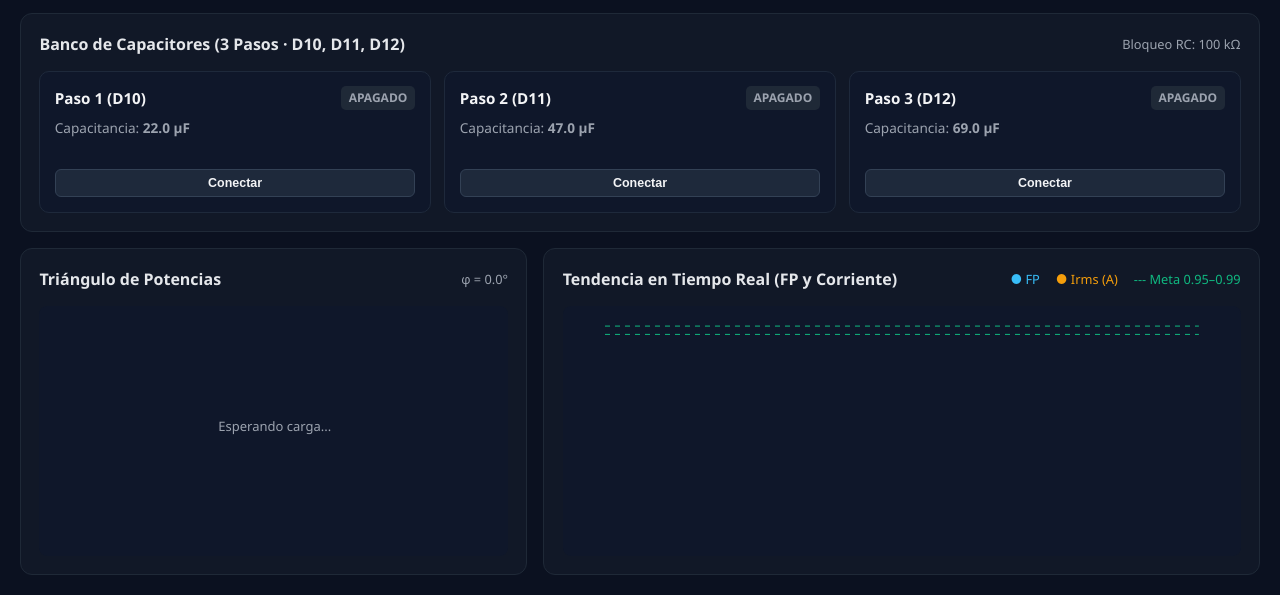
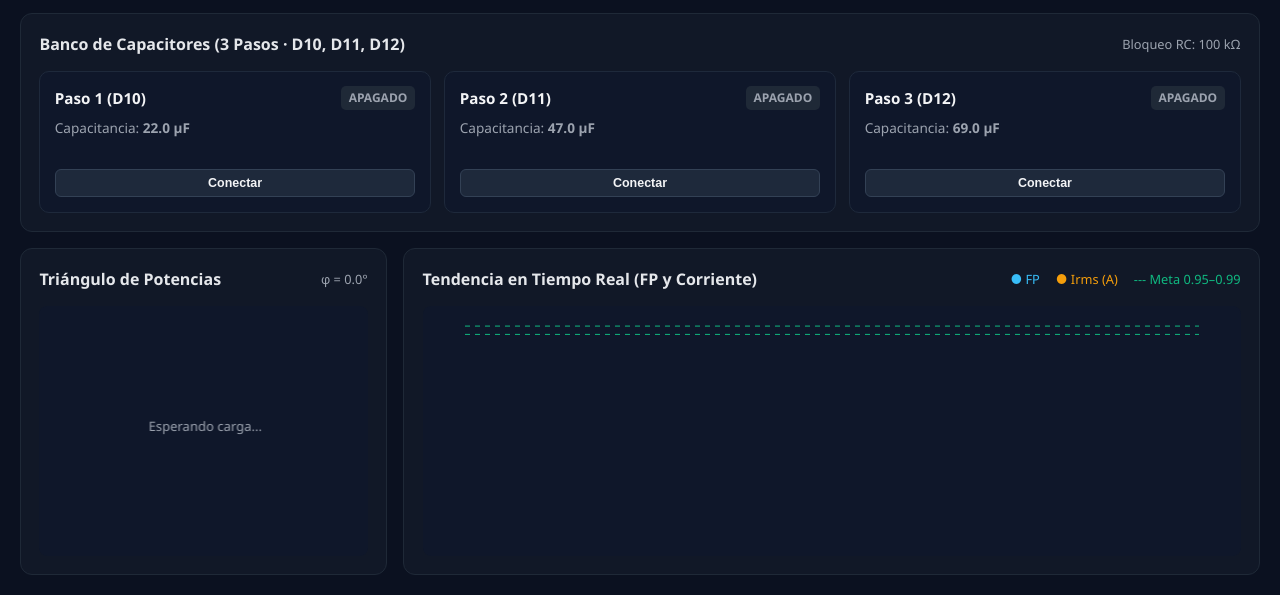
Before and after one commit to LuKrieg/sistema-para-PBL-de-CE, a plain HTML site: page dashboard/index.html in a window 1280 px wide. Shown: the part 402-997 px from the top of the page. Drawn offline with Linux system fonts and the light colour scheme.

Commit message:
Ajusta fila de gráficas a 30% triángulo / 70% tendencia con separación y cache-busting

```diff
--- a/dashboard/app.js
+++ b/dashboard/app.js
@@ -176,9 +176,9 @@ function drawPowerTriangle(p, q, s, fp) {
   const phiDeg = Math.acos(Math.max(0, Math.min(1, fp))) * (180 / Math.PI);
   elTriangleAngle.textContent = `φ = ${phiDeg.toFixed(1)}°`;
 
-  const padL = 32, padR = 92, padT = 26, padB = 36;
-  const maxW = w - padL - padR;
-  const maxH = h - padT - padB;
+  const padL = 28, padR = 84, padT = 26, padB = 34;
+  const maxW = Math.max(40, w - padL - padR);
+  const maxH = Math.max(40, h - padT - padB);
 
   if (s < 1.0) {
     triCtx.fillStyle = "#9ca3af";
--- a/dashboard/index.html
+++ b/dashboard/index.html
@@ -5,7 +5,7 @@
   <meta name="viewport" content="width=device-width, initial-scale=1.0" />
   <title>POWERGuard · Monitor en Vivo de Factor de Potencia</title>
   <link rel="icon" type="image/svg+xml" href="favicon.svg" />
-  <link rel="stylesheet" href="styles.css" />
+  <link rel="stylesheet" href="styles.css?v=2" />
 </head>
 <body>
   <header class="topbar">
@@ -98,7 +98,9 @@
       </div>
     </section>
 
-    <!-- Triángulo de Potencias en Vivo (izquierda) -->
+    <!-- Fila de Gráficas: 30% Triángulo (izq) / 70% Tendencia (der) -->
+    <div class="charts-row">
+      <!-- Triángulo de Potencias en Vivo (izquierda, 30%) -->
       <section class="card card-triangle">
         <div class="card-header">
           <h2>Triángulo de Potencias</h2>
@@ -109,7 +111,7 @@
         </div>
       </section>
 
-    <!-- Gráfica en Tiempo Real (derecha) -->
+      <!-- Gráfica en Tiempo Real (derecha, 70%) -->
       <section class="card card-chart">
         <div class="card-header">
           <h2>Tendencia en Tiempo Real (FP y Corriente)</h2>
@@ -123,8 +125,9 @@
           <canvas id="live-chart"></canvas>
         </div>
       </section>
+    </div>
   </main>
 
-  <script src="app.js"></script>
+  <script src="app.js?v=2"></script>
 </body>
 </html>
--- a/dashboard/styles.css
+++ b/dashboard/styles.css
@@ -85,11 +85,22 @@ body {
 .card-gauge { grid-column: span 5; display: flex; flex-direction: column; justify-content: space-between; }
 .card-kpis  { grid-column: span 7; }
 .card-bank  { grid-column: span 12; }
-.card-triangle { grid-column: span 5; }
-.card-chart { grid-column: span 7; }
+.charts-row {
+  grid-column: span 12;
+  display: grid;
+  grid-template-columns: 3fr 7fr;
+  gap: 1rem;
+  align-items: stretch;
+}
+.card-triangle, .card-chart {
+  min-width: 0;
+  display: flex;
+  flex-direction: column;
+}
 
 @media (max-width: 900px) {
-  .card-gauge, .card-kpis, .card-chart, .card-triangle { grid-column: span 12; }
+  .card-gauge, .card-kpis { grid-column: span 12; }
+  .charts-row { grid-template-columns: 1fr; }
 }
 
 .card-header {
```
Lines whose indentation alone changed are shown as unchanged.
